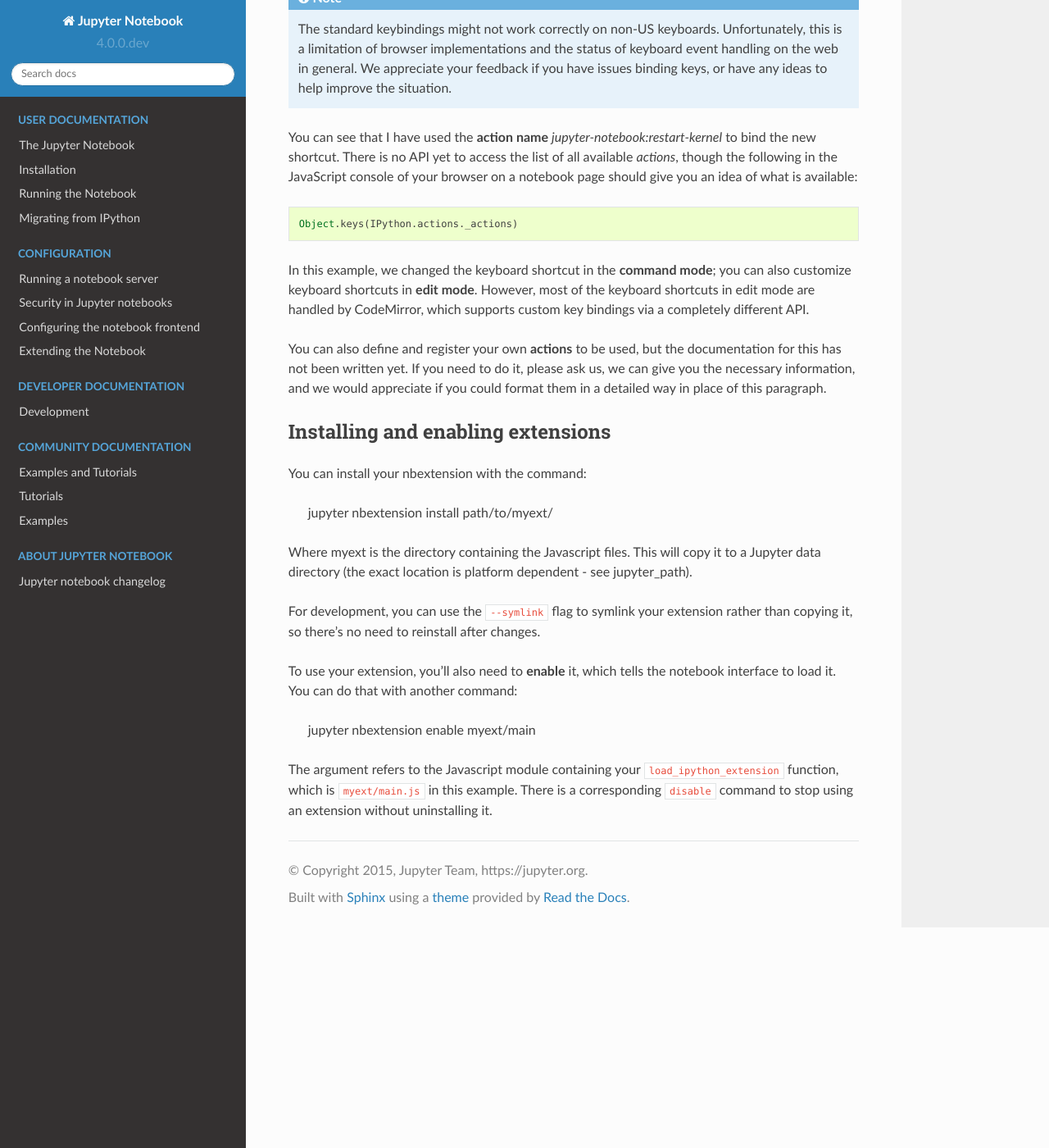
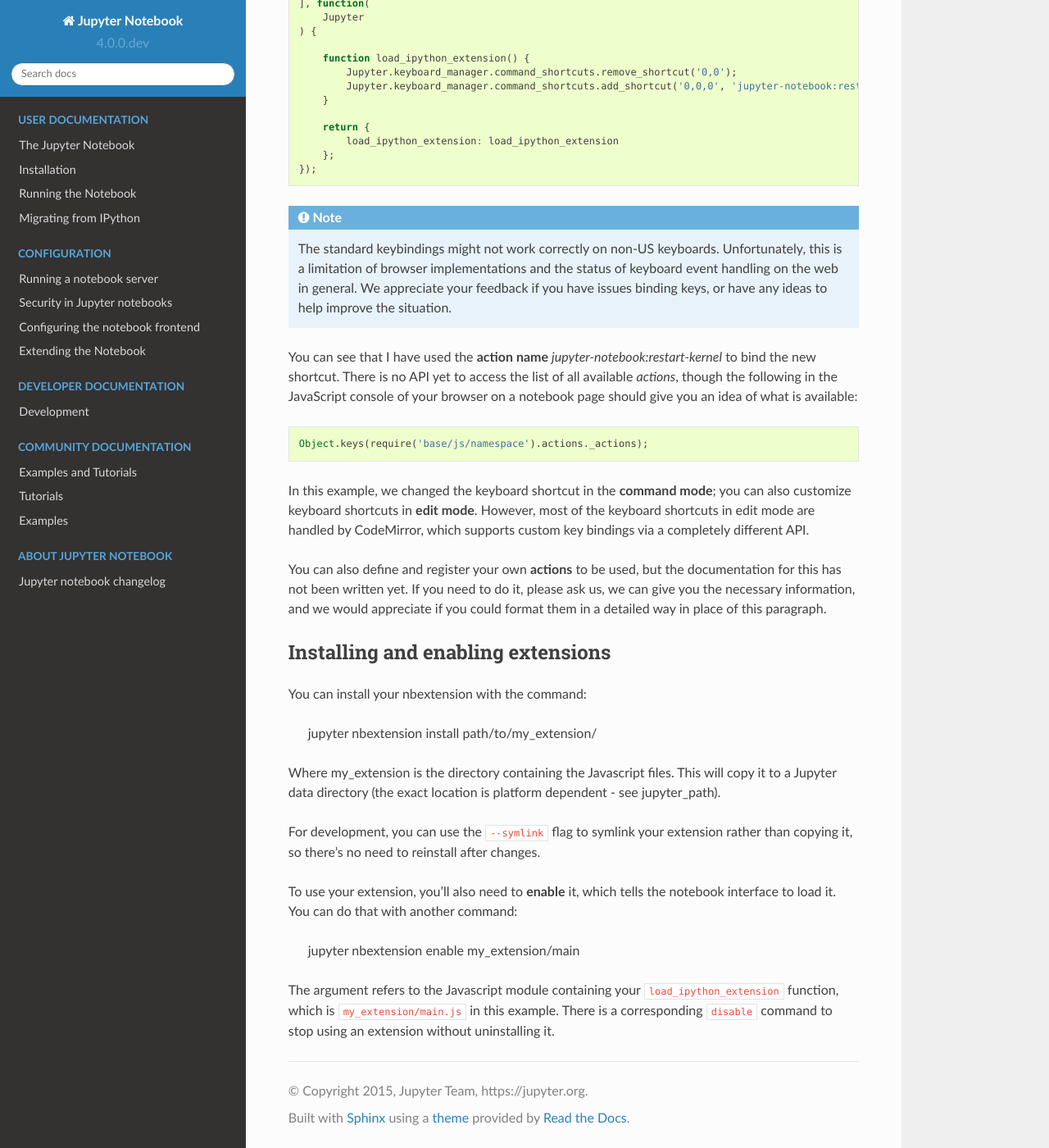
Before and after one commit to jupyter/nbclassic, a Sphinx documentation site: the page built from docs/source/extending/frontend_extensions.rst, in a window 1280 px wide and 1400 px high, scrolled down 1883 px. Shown: the whole window at 82% size. Built offline with Sphinx 7.4.7 and the Read the Docs theme 2.0.0, drawn with Linux system fonts in a browser that asks for light colours; pages that are not in the unit, such as notebooks, are missing from menus; some of the changed text lies outside the part shown.

Commit message:
in docs/extending/frontend_extensions: * beautify javascript examples * make one-liners fit on one line

```diff
--- a/docs/source/extending/frontend_extensions.rst
+++ b/docs/source/extending/frontend_extensions.rst
@@ -22,16 +22,18 @@
 
 .. code:: javascript
 
-    //file myext/main.js
+    // file my_extension/main.js
 
     define(function(){
 
         function load_ipython_extension(){
-            console.info('this is my first extension')
+            console.info('this is my first extension');
         }
 
-        return {load_ipython_extension: load_ipython_extension };
-    })
+        return {
+            load_ipython_extension: load_ipython_extension
+        };
+    });
 
 .. note::
 
@@ -55,17 +57,24 @@
 
 .. code:: javascript
 
-    //file myext/main.js
+    // file my_extension/main.js
 
-    define(['base/js/namespace'],function(Jupyter){
-
-        function load_ipython_extension(){
-            console.log('This is the current notebook application instance', Jupyter.notebook);
+    define([
+        'base/js/namespace'
+    ], function(
+        Jupyter
+    ) {
+        function load_ipython_extension() {
+            console.log(
+                'This is the current notebook application instance:',
+                Jupyter.notebook
+            );
         }
 
-        return {load_ipython_extension: load_ipython_extension };
-    })
-
+        return {
+            load_ipython_extension: load_ipython_extension
+        };
+    });
 
 
 Modifying key bindings
@@ -82,17 +91,23 @@
 
 .. code:: javascript
 
-    //file myext/main.js
+    // file my_extension/main.js
 
-    define(['base/js/namespace'],function(Jupyter){
+    define([
+        'base/js/namespace'
+    ], function(
+        Jupyter
+    ) {
 
-        function load_ipython_extension(){
-            Jupyter.keyboard_manager.command_shortcuts.remove_shortcut('0,0')
-            Jupyter.keyboard_manager.command_shortcuts.add_shortcut('0,0,0', 'jupyter-notebook:restart-kernel')
+        function load_ipython_extension() {
+            Jupyter.keyboard_manager.command_shortcuts.remove_shortcut('0,0');
+            Jupyter.keyboard_manager.command_shortcuts.add_shortcut('0,0,0', 'jupyter-notebook:restart-kernel');
         }
 
-        return {load_ipython_extension: load_ipython_extension };
-    })
+        return {
+            load_ipython_extension: load_ipython_extension
+        };
+    });
 
 .. note::
 
@@ -110,7 +125,7 @@
 
 .. code:: javascript
 
-    Object.keys(IPython.actions._actions)
+    Object.keys(require('base/js/namespace').actions._actions);
 
 In this example, we changed the keyboard shortcut in the **command mode**; you
 can also customize keyboard shortcuts in **edit mode**.
@@ -127,11 +142,11 @@
 
 You can install your nbextension with the command:
 
-    jupyter nbextension install path/to/myext/
+    jupyter nbextension install path/to/my_extension/
 
-Where myext is the directory containing the Javascript files. This will copy
-it to a Jupyter data directory (the exact location is platform dependent - see
-:ref:`jupyter_path`).
+Where my_extension is the directory containing the Javascript files.
+This will copy it to a Jupyter data directory (the exact location is platform
+dependent - see :ref:`jupyter_path`).
 
 For development, you can use the ``--symlink`` flag to symlink your extension
 rather than copying it, so there's no need to reinstall after changes.
@@ -139,8 +154,9 @@
 To use your extension, you'll also need to **enable** it, which tells the
 notebook interface to load it. You can do that with another command:
 
-    jupyter nbextension enable myext/main
+    jupyter nbextension enable my_extension/main
 
-The argument refers to the Javascript module containing your ``load_ipython_extension``
-function, which is ``myext/main.js`` in this example. There is a corresponding
-``disable`` command to stop using an extension without uninstalling it.
+The argument refers to the Javascript module containing your
+``load_ipython_extension`` function, which is ``my_extension/main.js`` in this
+example. There is a corresponding ``disable`` command to stop using an
+extension without uninstalling it.
```
